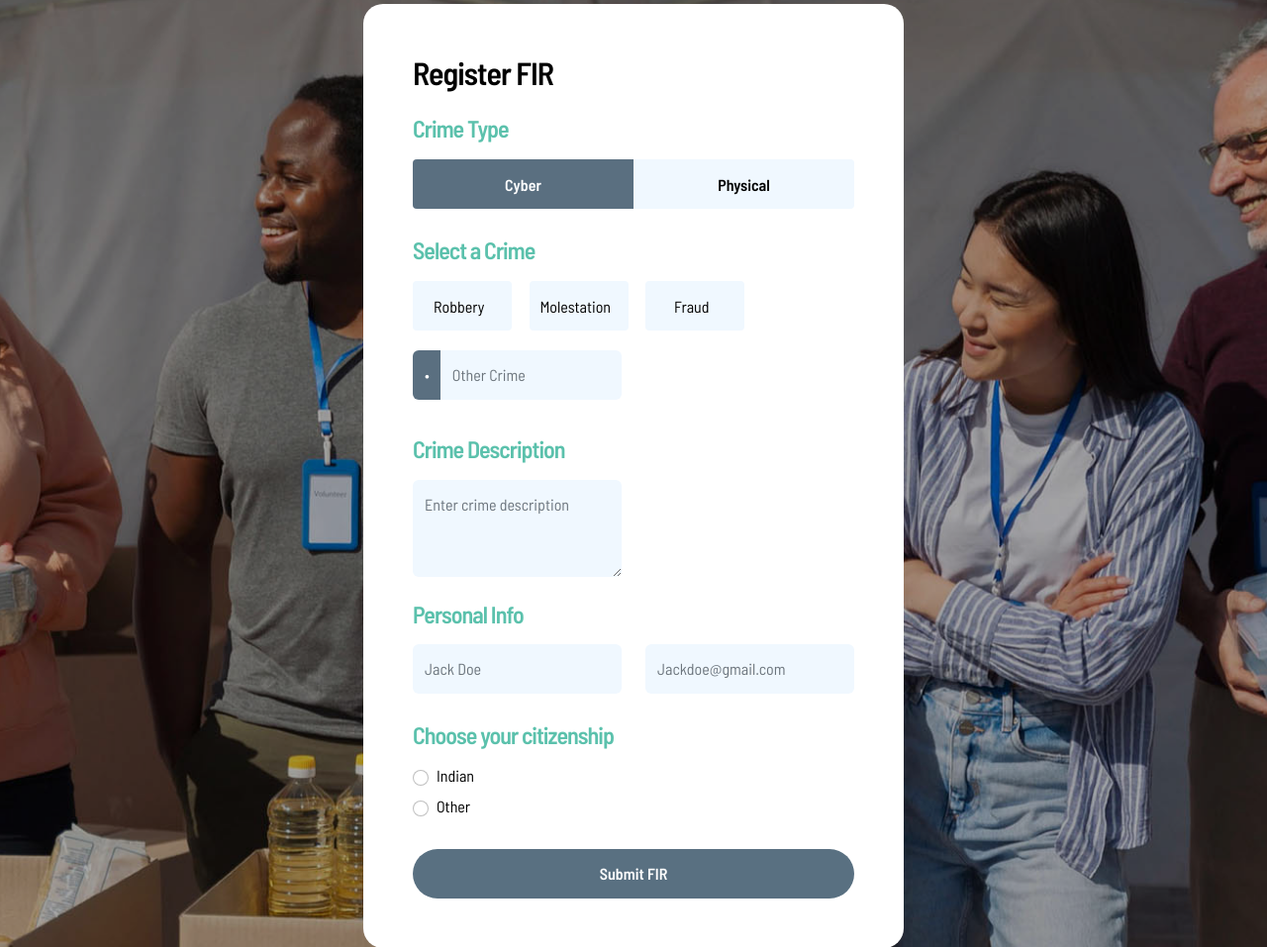
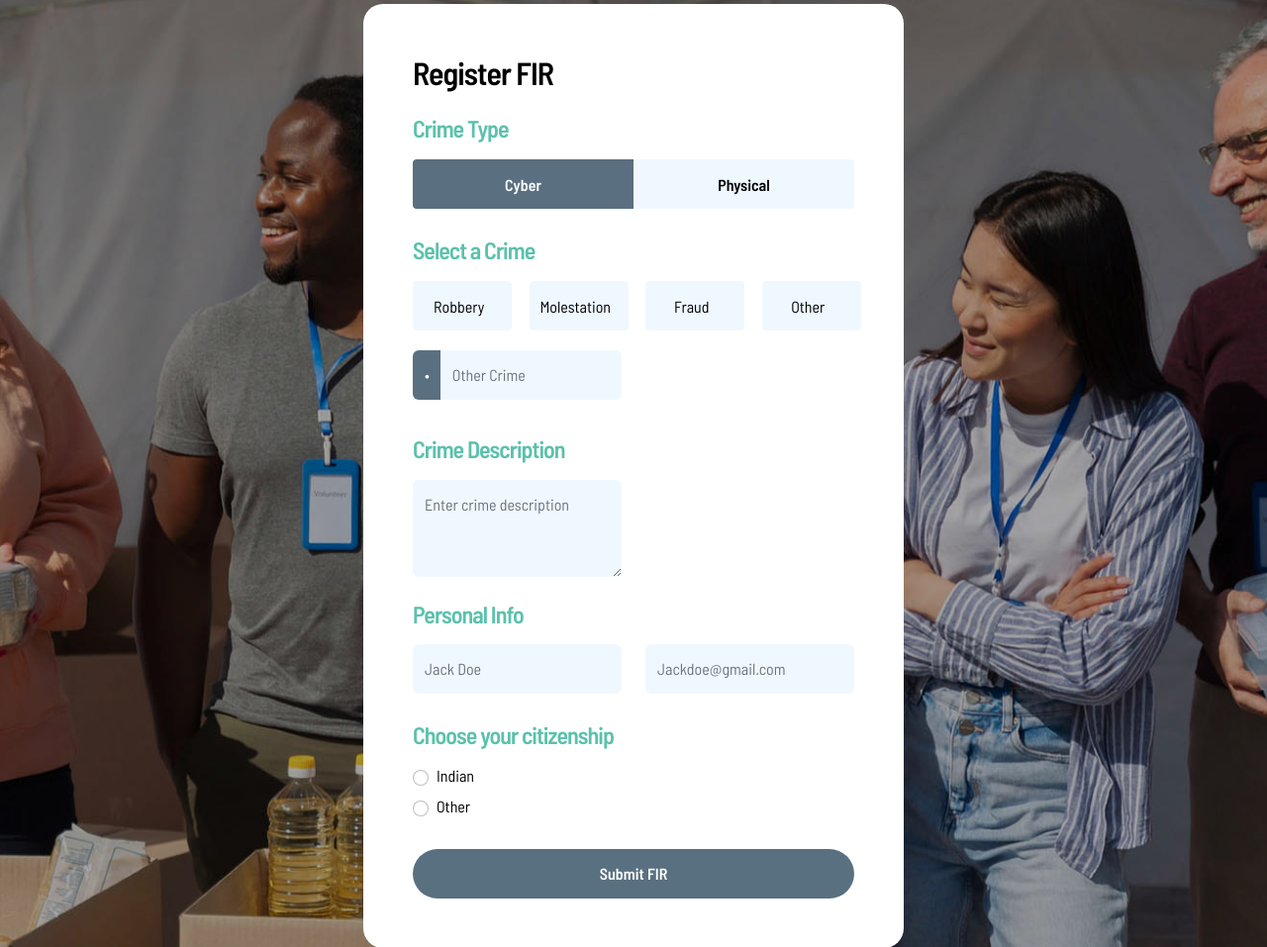
Before and after one commit to Khushi-MA/cyberportal, a Django app: page /register_fir/ in a window 1280 px wide. Shown: the part 280-1237 px from the top of the page at 99% size. Run offline with Django 5.2, Linux system fonts and the light colour scheme; a user stored in the database is signed in; some web fonts are replaced.

Commit message:
FIR is register working

```diff
--- a/templates/register_fir.html
+++ b/templates/register_fir.html
@@ -47,7 +47,7 @@
 
                             <div class="col-lg-3 col-md-6 col-6 form-check-group">
                                 <div class="form-check form-check-radio">
-                                    <input class="form-check-input" type="radio" name="flexRadioDefault"
+                                    <input class="form-check-input" type="radio" name="crimeName"
                                         id="flexRadioDefault2" value="Robbery">
                                     <label class="form-check-label" for="flexRadioDefault2">
                                         Robbery
@@ -57,7 +57,7 @@
 
                             <div class="col-lg-3 col-md-6 col-6 form-check-group">
                                 <div class="form-check form-check-radio">
-                                    <input class="form-check-input" type="radio" name="flexRadioDefault"
+                                    <input class="form-check-input" type="radio" name="crimeName"
                                         id="flexRadioDefault3" value="Molestation">
                                     <label class="form-check-label" for="flexRadioDefault3">
                                         Molestation
@@ -67,7 +67,7 @@
 
                             <div class="col-lg-3 col-md-6 col-6 form-check-group">
                                 <div class="form-check form-check-radio">
-                                    <input class="form-check-input" type="radio" name="flexRadioDefault"
+                                    <input class="form-check-input" type="radio" name="crimeName"
                                         id="flexRadioDefault4" value="Fraud">
                                     <label class="form-check-label" for="flexRadioDefault4">
                                         Fraud
@@ -75,10 +75,20 @@
                                 </div>
                             </div>
 
+                            <div class="col-lg-3 col-md-6 col-6 form-check-group">
+                                <div class="form-check form-check-radio">
+                                    <input class="form-check-input" type="radio" name="crimeName"
+                                        id="flexRadioDefault5" value="Other">
+                                    <label class="form-check-label" for="flexRadioDefault5">
+                                        Other
+                                    </label>
+                                </div>
+                            </div>
+
                             <div class="col-lg-6 col-12 form-check-group">
                                 <div class="input-group">
                                     <span class="input-group-text" id="basic-addon1">•</span>
-                                    <input type="text" class="form-control" name="otherCrime" placeholder="Other Crime"
+                                    <input type="text" class="form-control" name="crimeName" placeholder="Other Crime"
                                         aria-label="Other Crime" aria-describedby="basic-addon1">
                                 </div>
                             </div>
--- a/users/models.py
+++ b/users/models.py
@@ -70,8 +70,7 @@ class FIR(models.Model):
 
     user = models.ForeignKey(get_user_model(), on_delete=models.CASCADE)
     crime_type = models.CharField(max_length=10, choices=CRIME_TYPES)
-    crime_category = models.CharField(max_length=20, choices=CRIME_CATEGORIES)
-    other_crime = models.CharField(max_length=100, blank=True)
+    crime_name = models.CharField(max_length=20, choices=CRIME_CATEGORIES)
     description = models.TextField()
     name = models.CharField(max_length=100)
     email = models.EmailField()
--- a/users/views.py
+++ b/users/views.py
@@ -105,8 +105,7 @@ def register_fir(request):
     if request.method == 'POST':
         # Handle form submission
         crime_type = request.POST.get('crimeType')
-        crime_category = request.POST.get('flexRadioDefault')
-        other_crime = request.POST.get('otherCrime')
+        crime_name = request.POST.get('crimeName')
         description = request.POST.get('crimeDescription')
         name = request.POST.get('donation-name')
         email = request.POST.get('donation-email')
```
Also changed, not shown: db.sqlite3, users/migrations/0005_rename_crime_category_fir_crime_name_and_more.py (added).
